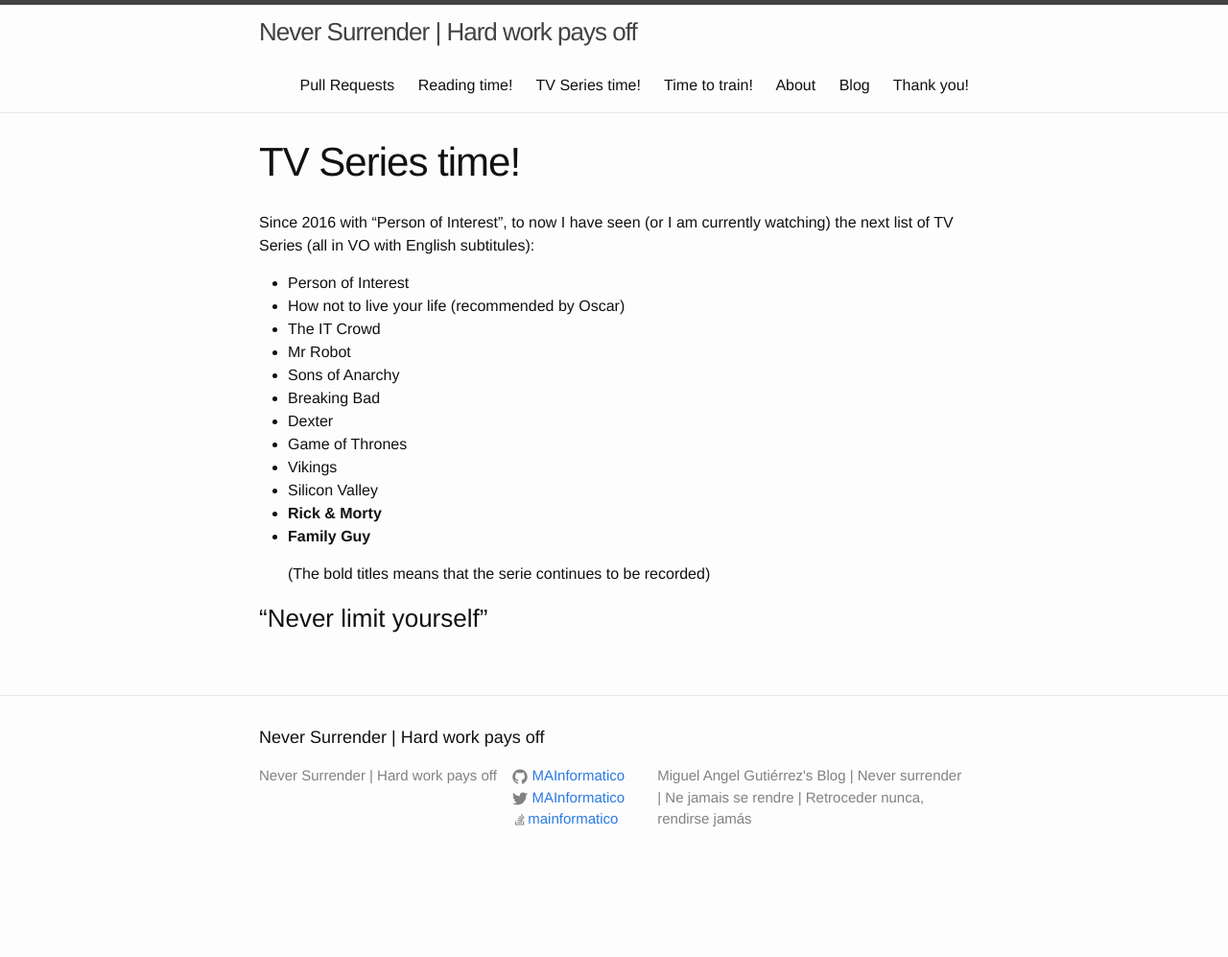
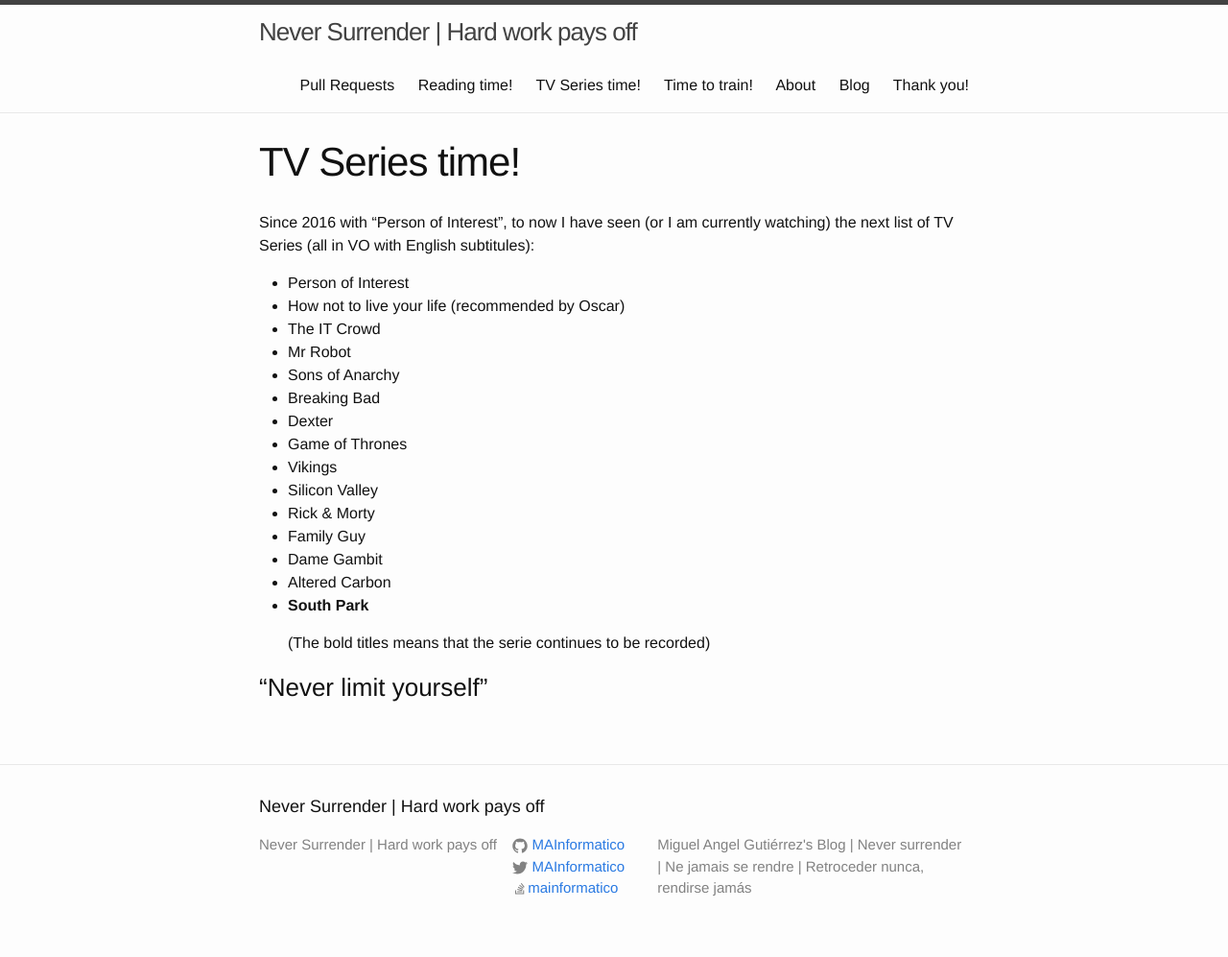
Before and after one commit to MAInformatico/MAInformatico.github.io, a Jekyll site: the page built from Series_Time.md, in a window 1280 px wide. Shown: the whole page at 96% size. Built offline with Jekyll 4.4.1, drawn with Linux system fonts in a browser that asks for light colours; before the commit the page ends 925 px from its top, so only the background shows below that.

Commit message:
updating series

```diff
--- a/Series_Time.md
+++ b/Series_Time.md
@@ -16,8 +16,11 @@
 * Game of Thrones
 * Vikings
 * Silicon Valley
-* **Rick & Morty**
-* **Family Guy**
+* Rick & Morty
+* Family Guy
+* Dame Gambit
+* Altered Carbon
+* **South Park**
 
 
   (The bold titles means that the serie continues to be recorded)
```
